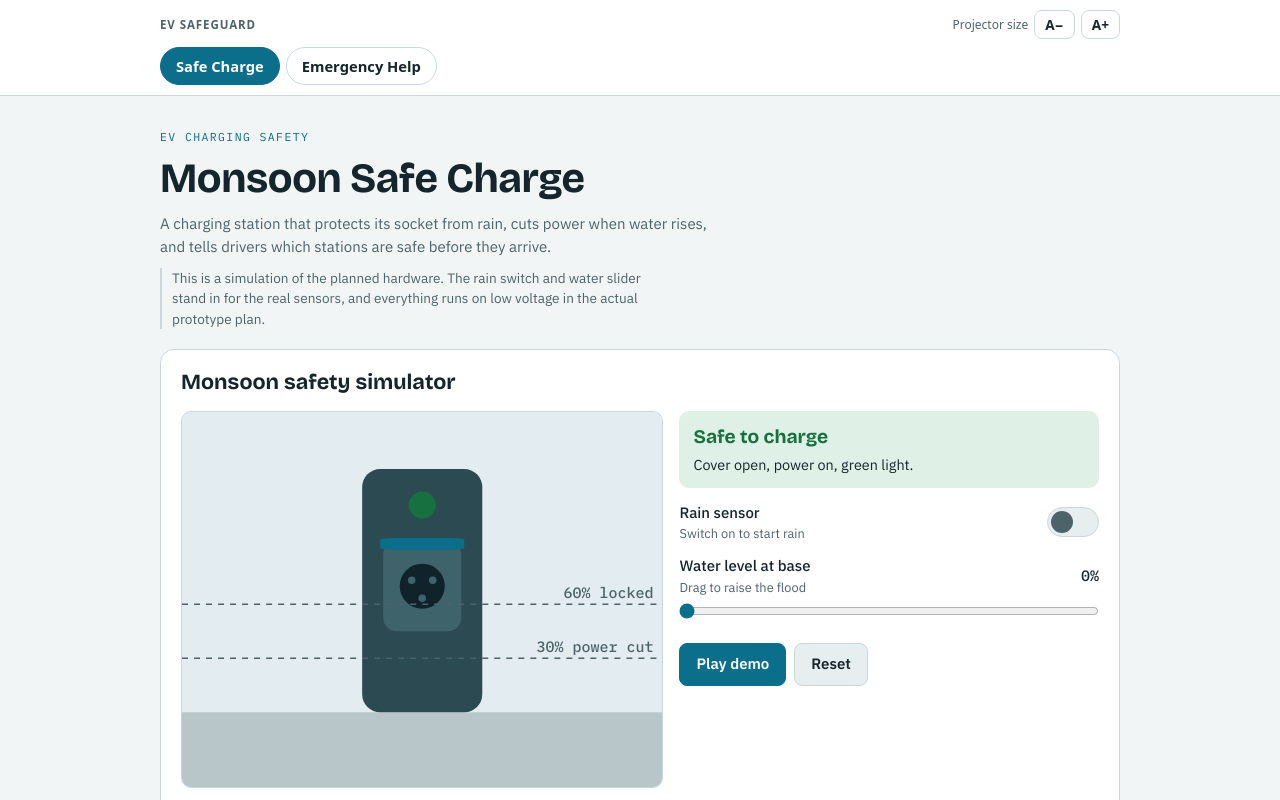
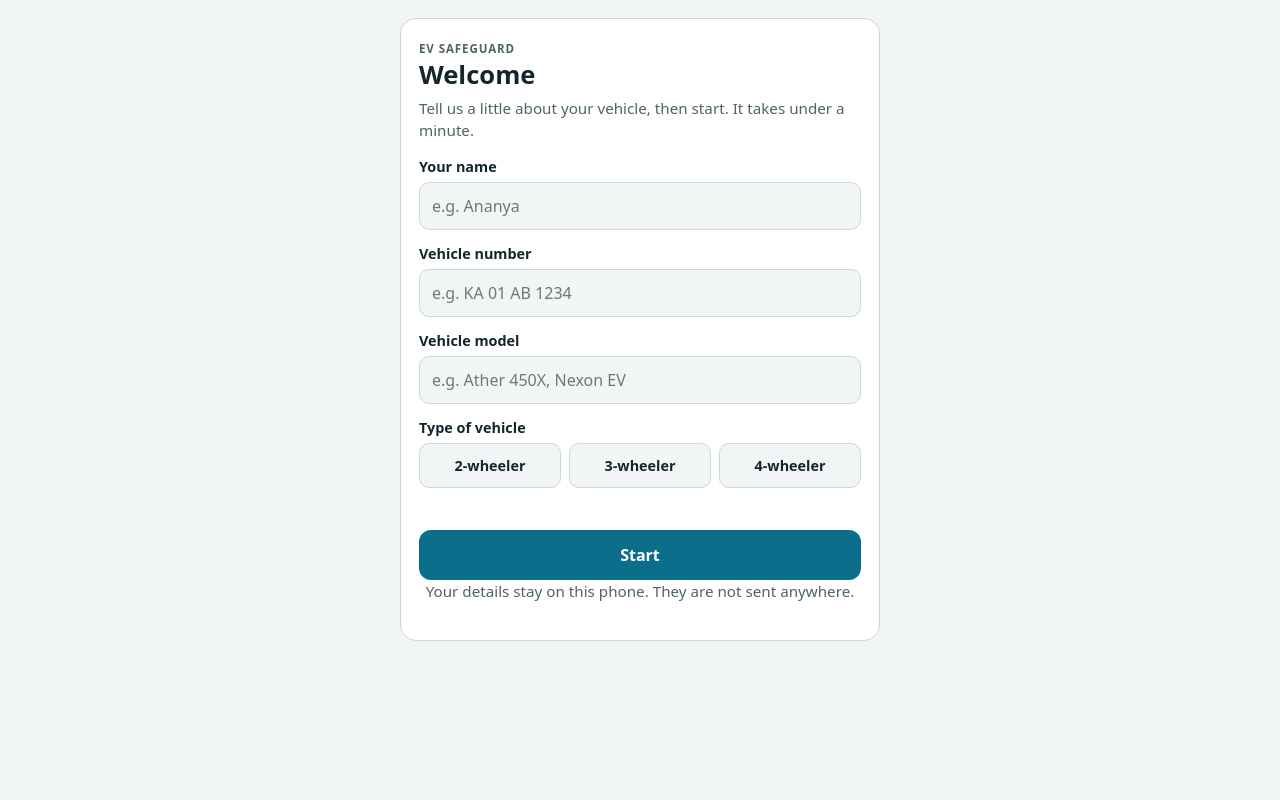
Before and after one commit to dhakshayinics611-svg/ev-emergency-safecharging, a plain HTML site: page index.html in a window 1280 px wide. Drawn offline with nearby package versions, Linux system fonts and the light colour scheme.

Commit message:
Add files via upload

```diff
--- a/index.html
+++ b/index.html
@@ -26,10 +26,49 @@ iframe[hidden]{display:none}
 .kr{display:flex;justify-content:space-between;align-items:center;gap:10px}
 .zc{display:flex;align-items:center;gap:6px;font-size:.75rem;color:var(--muted)}
 .zc button{font:inherit;font-size:.85rem;font-weight:700;color:var(--fg);background:transparent;border:1px solid var(--line);border-radius:8px;padding:4px 10px;cursor:pointer}
+[hidden]{display:none!important}
+#welcome{flex:1;overflow:auto;padding:max(18px,env(safe-area-inset-top,0px)) max(16px,env(safe-area-inset-right,0px)) max(24px,env(safe-area-inset-bottom,0px)) max(16px,env(safe-area-inset-left,0px))}
+.card{max-width:480px;margin:0 auto;background:var(--bar);border:1px solid var(--line);border-radius:16px;padding:22px 18px}
+.card h1{margin:4px 0 6px;font-size:1.6rem;line-height:1.2}
+.card p{margin:0 0 16px;color:var(--muted);font-size:.95rem;line-height:1.45}
+.card label,.card .lb{display:block;font-weight:600;font-size:.9rem;margin:14px 0 6px}
+.card input[type=text]{width:100%;font:inherit;font-size:16px;color:var(--fg);background:var(--bg);border:1px solid var(--line);border-radius:10px;padding:12px}
+.card input[type=text]:focus-visible{outline:2px solid var(--accent);outline-offset:1px}
+.types{display:grid;grid-template-columns:repeat(3,1fr);gap:8px}
+.types input{position:absolute;opacity:0;pointer-events:none}
+.types label{margin:0;text-align:center;padding:12px 4px;border:1px solid var(--line);border-radius:10px;cursor:pointer;font-weight:600;font-size:.9rem;background:var(--bg)}
+.types input:checked+label{background:var(--accent);border-color:var(--accent);color:var(--at)}
+.types input:focus-visible+label{outline:2px solid var(--accent);outline-offset:2px}
+.err{color:#c62828;font-size:.85rem;min-height:1.2em;margin:10px 0 0}
+@media (prefers-color-scheme:dark){.err{color:#ff8a80}}
+.go{width:100%;margin-top:8px;font:inherit;font-weight:700;font-size:1rem;color:var(--at);background:var(--accent);border:0;border-radius:12px;padding:14px;cursor:pointer}
+.note{font-size:.78rem;color:var(--muted);text-align:center;margin:12px 0 0}
+.who{display:flex;align-items:center;justify-content:space-between;gap:10px;font-size:.85rem;color:var(--muted);padding:4px 0 0}
+.who span{overflow:hidden;text-overflow:ellipsis;white-space:nowrap}
+.who button{flex:0 0 auto;font:inherit;font-size:.8rem;color:var(--accent);background:none;border:0;text-decoration:underline;cursor:pointer;padding:2px}
 </style></head><body>
-<header><div class="top"><div class="kr"><div class="kicker">EV SafeGuard</div><div class="zc" role="group" aria-label="Screen size for projector"><span>Projector size</span><button type="button" id="zo" aria-label="Smaller">A−</button><button type="button" id="zi" aria-label="Larger">A+</button></div></div>
+<section id="welcome" aria-labelledby="wt"><div class="card">
+<div class="kicker">EV SafeGuard</div>
+<h1 id="wt">Welcome</h1>
+<p>Tell us a little about your vehicle, then start. It takes under a minute.</p>
+<form id="wf" novalidate>
+<label for="un">Your name</label><input id="un" type="text" autocomplete="name" maxlength="40" placeholder="e.g. Ananya">
+<label for="vn">Vehicle number</label><input id="vn" type="text" autocapitalize="characters" autocomplete="off" maxlength="14" placeholder="e.g. KA 01 AB 1234">
+<label for="vm">Vehicle model</label><input id="vm" type="text" autocomplete="off" maxlength="40" placeholder="e.g. Ather 450X, Nexon EV">
+<div class="lb" id="vtl">Type of vehicle</div>
+<div class="types" role="radiogroup" aria-labelledby="vtl">
+<input type="radio" name="vt" id="v2" value="2-wheeler"><label for="v2">2-wheeler</label>
+<input type="radio" name="vt" id="v3" value="3-wheeler"><label for="v3">3-wheeler</label>
+<input type="radio" name="vt" id="v4" value="4-wheeler"><label for="v4">4-wheeler</label>
+</div>
+<p class="err" id="er" role="alert"></p>
+<button class="go" type="submit">Start</button>
+<p class="note">Your details stay on this phone. They are not sent anywhere.</p>
+</form></div></section>
+<header id="hdr" hidden><div class="top"><div class="kr"><div class="kicker">EV SafeGuard</div><div class="zc" role="group" aria-label="Screen size for projector"><span>Projector size</span><button type="button" id="zo" aria-label="Smaller">A−</button><button type="button" id="zi" aria-label="Larger">A+</button></div></div>
+<div class="who"><span id="whoTxt"></span><button type="button" id="chg">Change details</button></div>
 <nav role="tablist" aria-label="Prototype sections"><button role="tab" id="t-flood" aria-controls="f-flood" aria-selected="true" data-k="flood">Safe Charge</button><button role="tab" id="t-help" aria-controls="f-help" aria-selected="false" data-k="help">Emergency Help</button></nav></div></header>
-<main><iframe id="f-flood" role="tabpanel" aria-labelledby="t-flood" title="Monsoon Safe Charge" srcdoc="&lt;title&gt;Monsoon Safe Charge&lt;/title&gt;
+<main id="app" hidden><iframe id="f-flood" role="tabpanel" aria-labelledby="t-flood" title="Monsoon Safe Charge" srcdoc="&lt;title&gt;Monsoon Safe Charge&lt;/title&gt;
 &lt;meta name=&quot;claude:viewport-fit-sides&quot; content=&quot;cover&quot;&gt;
 &lt;link rel=&quot;preconnect&quot; href=&quot;https://fonts.googleapis.com&quot;&gt;
 &lt;link rel=&quot;preconnect&quot; href=&quot;https://fonts.gstatic.com&quot; crossorigin&gt;
@@ -636,6 +675,33 @@ u1();u2();
   document.getElementById('zo').onclick=function(){z=Math.max(0.8,Math.round((z-0.2)*10)/10);applyZoom()};
   [].slice.call(document.querySelectorAll('iframe')).forEach(function(f){f.addEventListener('load',applyZoom)});
   var h=(location.hash||'').slice(1);
-  if(['flood','help'].indexOf(h)>-1)show(h);
+  var KEY='evsg_user';
+  function load(){try{return JSON.parse(localStorage.getItem(KEY)||'null')}catch(e){return null}}
+  function save(u){try{localStorage.setItem(KEY,JSON.stringify(u))}catch(e){}}
+  var wel=document.getElementById('welcome'),hdr=document.getElementById('hdr'),app=document.getElementById('app'),er=document.getElementById('er');
+  function enter(u){
+    wel.hidden=true;hdr.hidden=false;app.hidden=false;
+    document.getElementById('whoTxt').textContent='Hi '+u.name+' \u00b7 '+u.type+' \u00b7 '+u.num+' \u00b7 '+u.model;
+    show(['flood','help'].indexOf(h)>-1?h:'flood');
+  }
+  function welcome(){
+    hdr.hidden=true;app.hidden=true;wel.hidden=false;er.textContent='';
+    var u=load();
+    if(u){document.getElementById('un').value=u.name;document.getElementById('vn').value=u.num;document.getElementById('vm').value=u.model;
+      [].slice.call(document.querySelectorAll('input[name=vt]')).forEach(function(r){r.checked=(r.value===u.type)})}
+    window.scrollTo(0,0);
+  }
+  document.getElementById('vn').addEventListener('input',function(){this.value=this.value.toUpperCase()});
+  document.getElementById('wf').addEventListener('submit',function(e){
+    e.preventDefault();
+    var n=document.getElementById('un').value.trim(),v=document.getElementById('vn').value.trim(),m=document.getElementById('vm').value.trim(),t=document.querySelector('input[name=vt]:checked');
+    if(!n){er.textContent='Please enter your name.';document.getElementById('un').focus();return}
+    if(v.length<4){er.textContent='Please enter your vehicle number.';document.getElementById('vn').focus();return}
+    if(!m){er.textContent='Please enter your vehicle model.';document.getElementById('vm').focus();return}
+    if(!t){er.textContent='Please choose 2-wheeler, 3-wheeler or 4-wheeler.';return}
+    var u={name:n,num:v,model:m,type:t.value};save(u);enter(u);
+  });
+  document.getElementById('chg').addEventListener('click',welcome);
+  welcome();
 })();
 </script></body></html>
```
